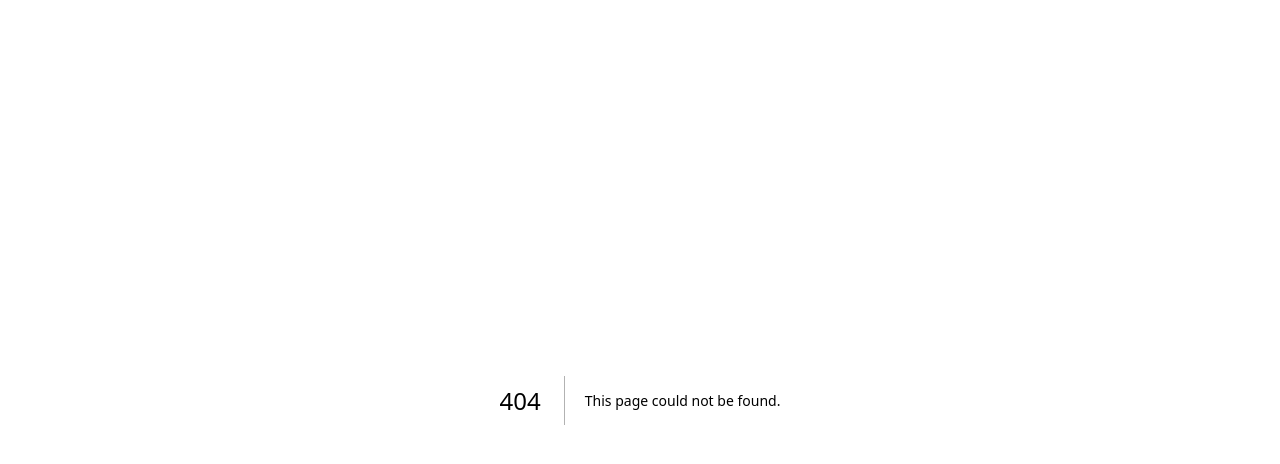
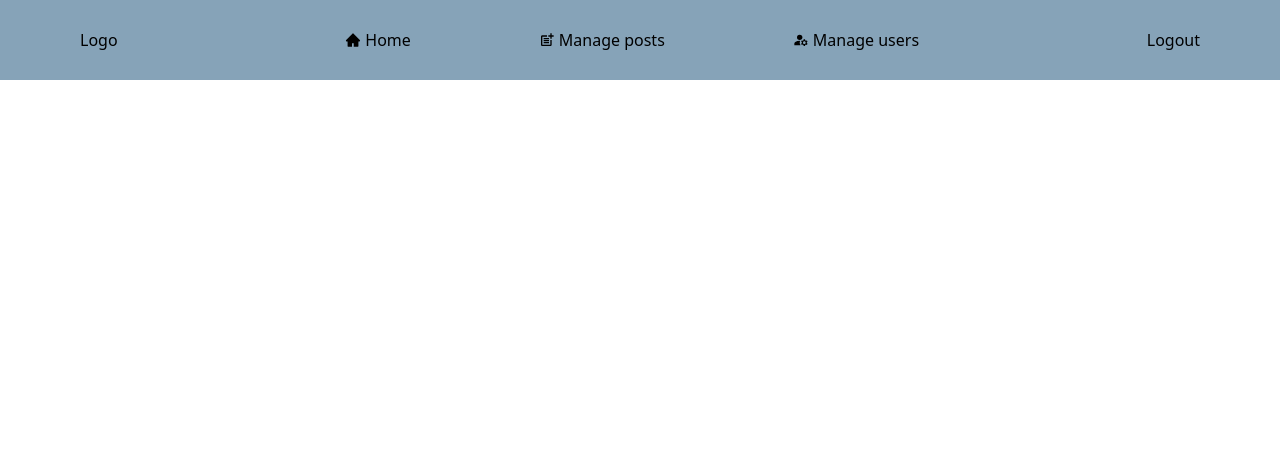
Before and after one commit to qoribulmujib/front-end-blog, a Next.js app: page /home in a window 1280 px wide. Before the commit this address had no page. Shown: the top 464 px of the page. Built offline with nearby package versions, Linux system fonts and the light colour scheme.

Commit message:
💄 🌱 add files

```diff
--- /dev/null
+++ b/pages/home/index.tsx
@@ -0,0 +1,10 @@
+import { Layouts } from '@/components/layout'
+import React from 'react'
+
+const Home = () => {
+    return (
+        <Layouts>Home</Layouts>
+    )
+}
+
+export default Home
```
